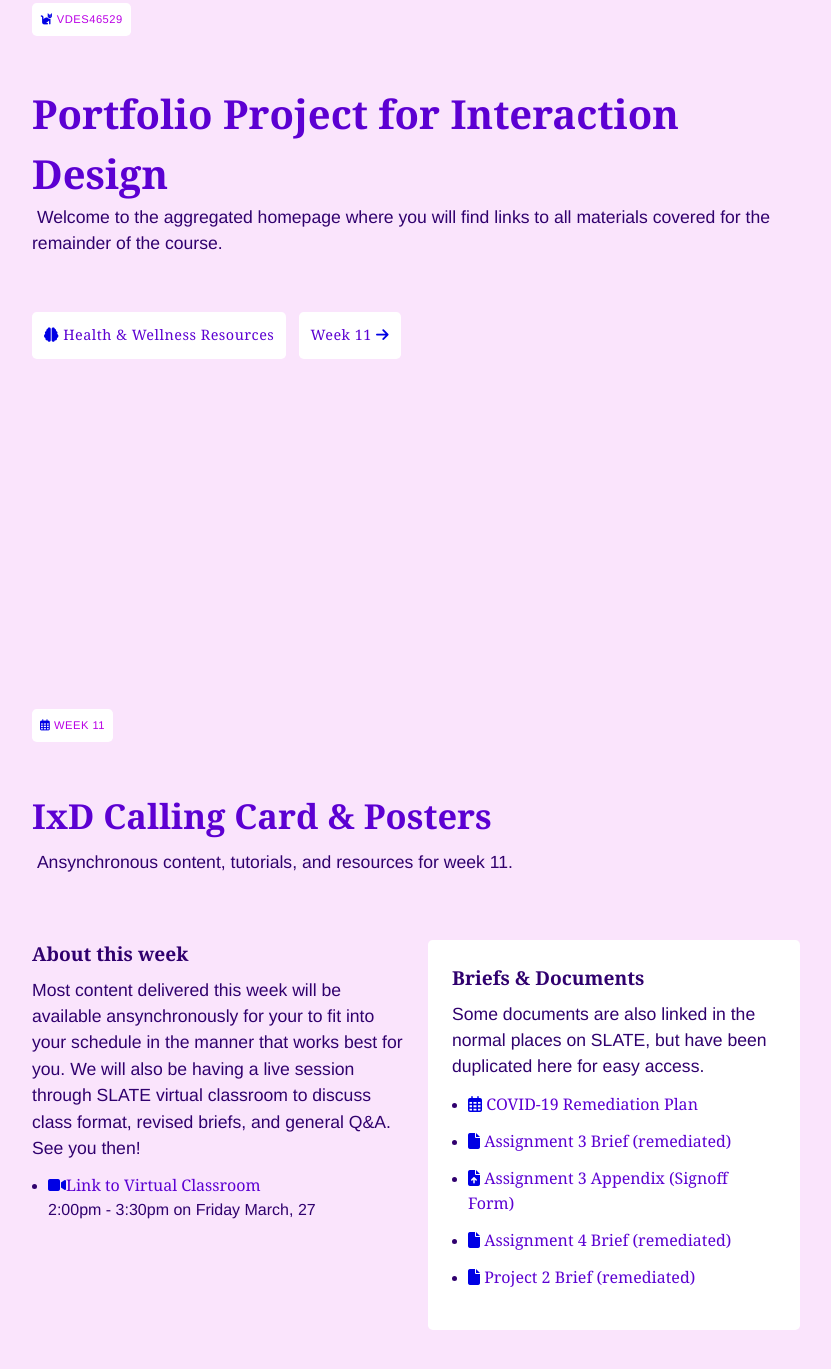
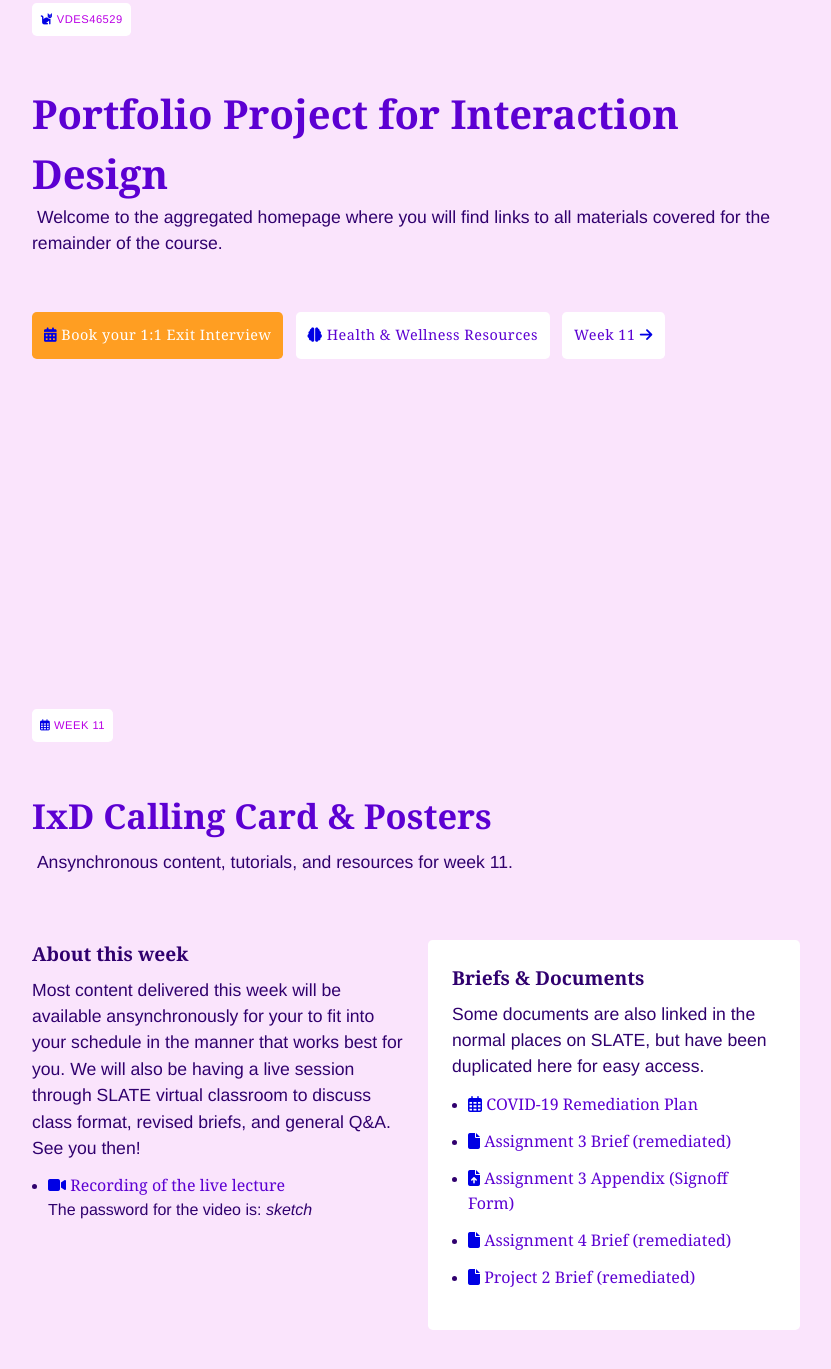
Before and after one commit to merethom/vdes46529, a plain HTML site: page index.html in a window 1280 px wide. Shown: the part 187-1556 px from the top of the page, without its empty margins (224-1055 px from the left). Drawn offline with Linux system fonts and the light colour scheme; a small style sheet from the web is missing.

Commit message:
added video recording and link to book meeting

```diff
--- a/index.html
+++ b/index.html
@@ -20,7 +20,15 @@
       <p>
         &nbsp;Welcome to the aggregated homepage where you will find links to all materials covered for the remainder of the course.
       </p>
-      <div class="weeks"><a href="https://www.sheridancollege.ca/news-and-events/coronavirus/health-and-wellness" target="_blank"><i class="fas fa-brain"></i> Health & Wellness Resources</a></div>
+      <div class="weeks" id="hangout">
+        <a href="https://calendly.com/merethom/exit-interview" target="_blank">
+          <i class="fas fa-calendar-alt"></i> Book your 1:1 Exit Interview</a>
+        </div>
+
+      <div class="weeks">
+        <a href="https://www.sheridancollege.ca/news-and-events/coronavirus/health-and-wellness" target="_blank">
+          <i class="fas fa-brain"></i> Health & Wellness Resources</a>
+        </div>
       <div class="weeks"><a href="#week11">Week 11 <i class="fas fa-arrow-right"></i></a></div>
     </div>
   </div>
@@ -44,9 +52,9 @@
           <p>
             <ul>
               <li>
-                <a href="https://ysu-ca.youseeu.com/sync-activity/invite/108977/a1e309ba63aee5ca455ad8640ba67658?lti-scope=d2l-resource-syncmeeting-list" target="_blank">
-                  <i class="fas fa-video"></i>Link to Virtual Classroom</a>
-                <br />2:00pm - 3:30pm on Friday March, 27
+                <a href="https://www.loom.com/share/be1e6fd3143d4be3a7a9152c07cb5602" target="_blank">
+                  <i class="fas fa-video"></i> Recording of the live lecture</a>
+                <br />The password for the video is: <em>sketch</em>
               </li>
             </ul>
           </p>
```
